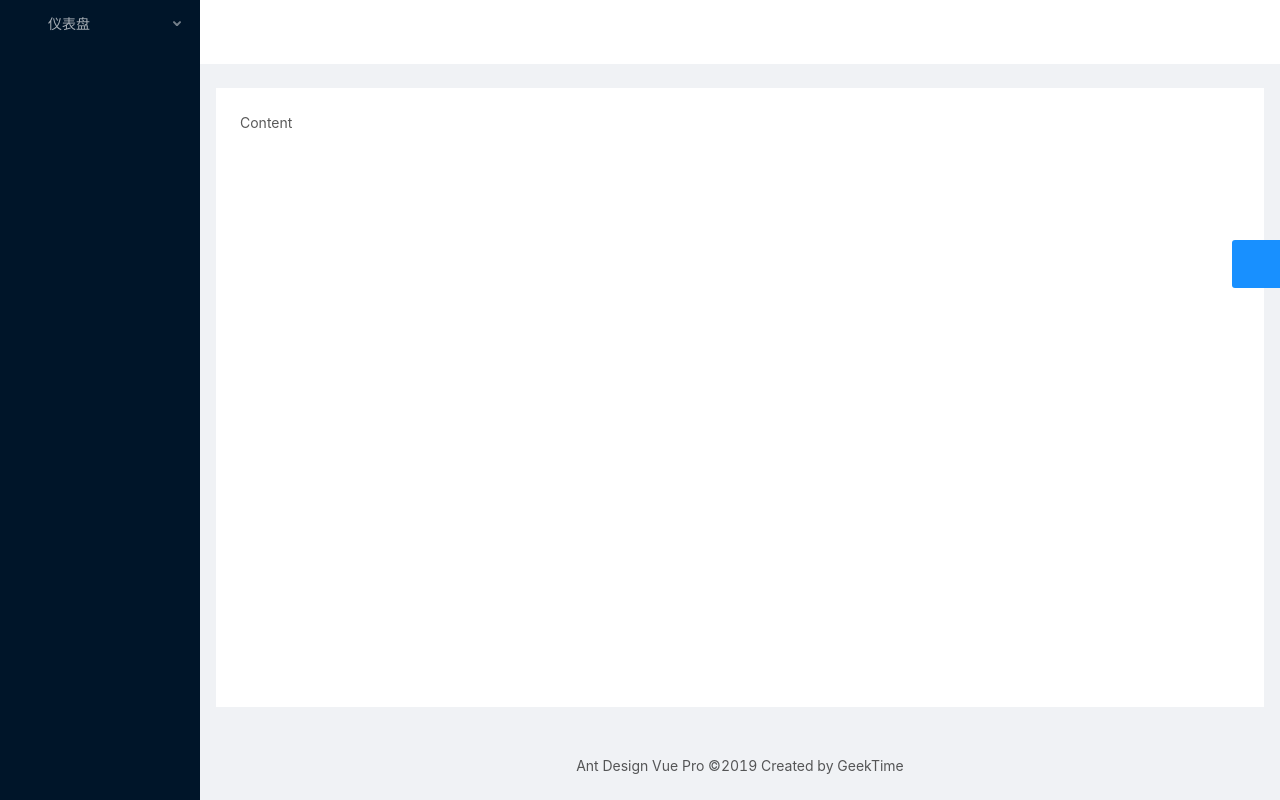
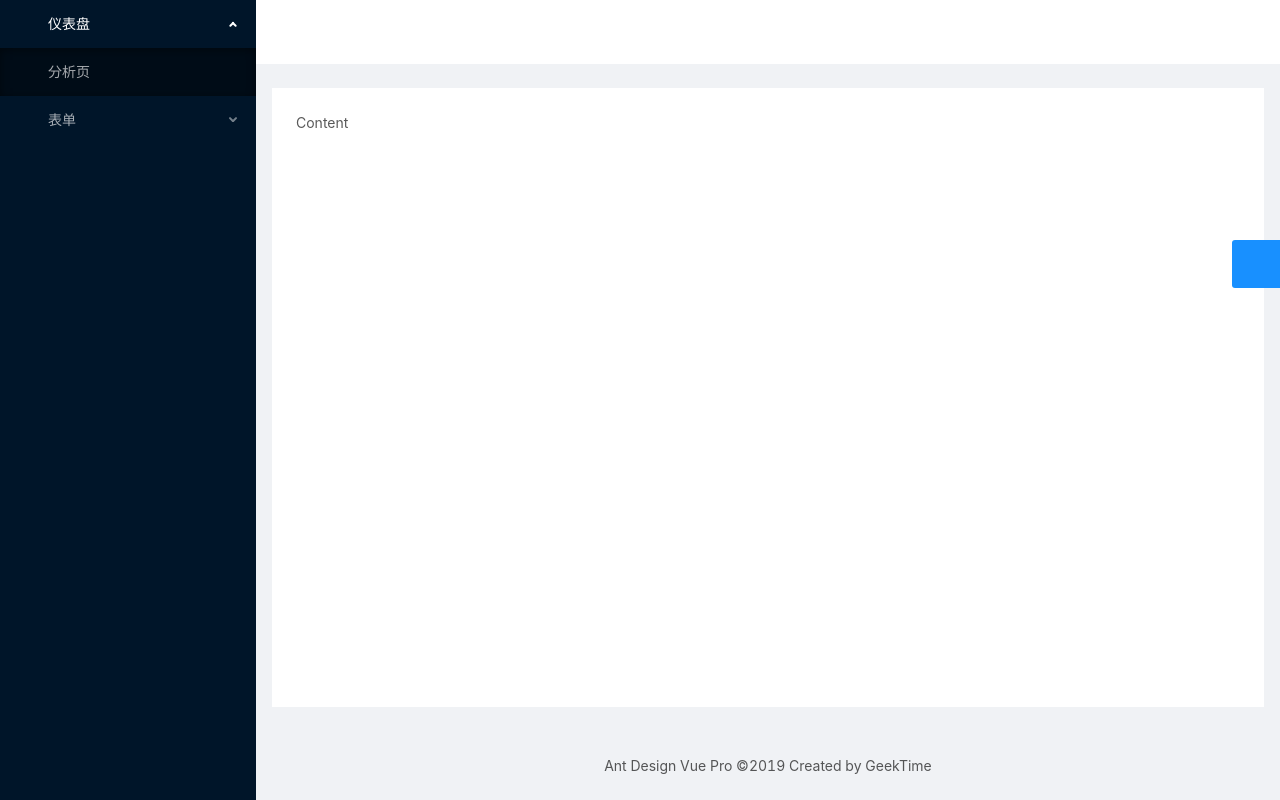
Before and after one commit to zhaozhenhua91/vue-project, a Vue app in the folder ant-design-pro-vue/: page /dashboard/analysis in a window 1280 px wide. Both pictures are taken after a click on the element "仪表盘". Built offline with nearby package versions, Linux system fonts and the light colour scheme.

Commit message:
添加子项目

```diff
--- a/ant-design-pro-vue/public/index.html
+++ b/ant-design-pro-vue/public/index.html
@@ -5,7 +5,7 @@
     <meta http-equiv="X-UA-Compatible" content="IE=edge">
     <meta name="viewport" content="width=device-width,initial-scale=1.0">
     <link rel="icon" href="<%= BASE_URL %>favicon.ico">
-    <title>ant-design-pro-vue</title>
+    <title>vue项目</title>
   </head>
   <body>
     <noscript>
--- a/ant-design-pro-vue/src/layouts/BasicLayout.vue
+++ b/ant-design-pro-vue/src/layouts/BasicLayout.vue
@@ -5,6 +5,7 @@
                     :trigger="null"
                     collapsible
                     v-model="collapsed"
+                    width="256px"
             >
                 <SiderMenu />
             </a-layout-sider>
--- a/ant-design-pro-vue/src/layouts/SiderMenu.vue
+++ b/ant-design-pro-vue/src/layouts/SiderMenu.vue
@@ -1,67 +1,59 @@
 <template>
-    <a-menu theme="dark" mode="inline" :defaultSelectedKeys="['1']">
+  <div style="width: 256px">
+    <a-menu
+      :defaultSelectedKeys="['1']"
+      :defaultOpenKeys="['2']"
+      mode="inline"
+      theme="dark"
+      :inlineCollapsed="collapsed"
+    >
       <template v-for="item in menuData">
-            <a-sub-menu
-            v-if="item.children"
-            :key = "item.path">
-                <span slot="title"><a-icon v-if="item.meta.icon" :type="item.meta.icon" />
-                <span>{{item.meta.title}}</span></span>
-<!--                <template v-for="i in item.children">-->
-<!--                <a-menu-item-->
-<!--                    :key="i.path">-->
-<!--                    <a-icon v-if="i.meta.icon" :type="i.meta.icon" />-->
-<!--                    <span>{{i.meta.title}}</span>-->
-<!--                </a-menu-item>-->
-<!--                </template>-->
-            </a-sub-menu>
-<!--            <sub-menu v-else :menu-info="item" :key="item.path" />-->
-<!--            <a-sub-menu key="sub1">-->
-<!--                <span slot="title"><a-icon type="appstore" /><span>Navigation Three</span></span>-->
-<!--                <a-menu-item key="3">Option 3</a-menu-item>-->
-<!--                <a-menu-item key="4">Option 4</a-menu-item>-->
-<!--                <a-sub-menu key="sub1-2" title="Submenu">-->
-<!--                    <a-menu-item key="5">Option 5</a-menu-item>-->
-<!--                    <a-menu-item key="6">Option 6</a-menu-item>-->
-<!--                </a-sub-menu>-->
-<!--            </a-sub-menu>-->
+        <a-menu-item v-if="!item.children" :key="item.path">
+          <a-icon type="pie-chart" />
+          <span>{{item.meta.title}}</span>
+        </a-menu-item>
+        <sub-menu v-else :menu-info="item" :key="item.path"/>
       </template>
     </a-menu>
+  </div>
 </template>
+
 <script>
-  //  import SubMenu from "./SubMenu";
+/*
+ * recommend SubMenu.vue https://github.com/vueComponent/ant-design-vue/blob/master/components/menu/demo/SubMenu.vue
+ * SubMenu1.vue https://github.com/vueComponent/ant-design-vue/blob/master/components/menu/demo/SubMenu1.vue
+ * */
+import SubMenu from './SubMenu'
 export default {
-        // components: {
-        //     "sub-menu": SubMenu
-        // },
+  components: {
+    'sub-menu': SubMenu,
+  },
   data () {
+    const menuData = this.getMenuData(this.$router.options.routes);
     return {
-                current: ['mail'],
-                openKeys: ['sub1'],
-            }
-        },
-        computed: {
-            menuData : function () {
-                return this.getMenuData(this.$router.options.routes);
+      collapsed: false,
+      list: [],
+      menuData
     }
   },
   methods: {
-            handleClick (e) {
-                console.log('click', e)
-            },
-            titleClick (e) {
-                console.log('titleClick', e)
-            },
       getMenuData(routes) {
-                console.log(routes);
-                const menuData = routes[0].children;
-                console.log(menuData);
+          const menuData = [];
+          routes.forEach(item => {
+              debugger;
+            if (item.name && !item.hideInMenu) {
+                const newItem = {...item};
+                delete newItem.children;
+                if (item.children && !item.hideChildrenInMenu) {
+                    newItem.children = this.getMenuData(item.children);
+                }
+                menuData.push(newItem);
+            } else if (!item.hideInMenu && !item.hideChildrenInMenu && item.children) {
+                menuData.push(...this.getMenuData(item.children));
+            }
+          });
           return menuData;
       }
   },
-        watch: {
-            openKeys (val) {
-                console.log('openKeys', val)
-            },
-        }
 }
 </script>
--- a/ant-design-pro-vue/src/layouts/SubMenu.vue
+++ b/ant-design-pro-vue/src/layouts/SubMenu.vue
@@ -1,37 +1,28 @@
-<template>
-<!--    <a-sub-menu key="sub1">-->
-<!--        <span slot="title"><a-icon type="appstore" /><span>Navigation Three</span></span>-->
-<!--        <a-menu-item key="3">Option 3</a-menu-item>-->
-<!--        <a-menu-item key="4">Option 4</a-menu-item>-->
-<!--        <a-sub-menu key="sub1-2" title="Submenu">-->
-<!--            <a-menu-item key="5">Option 5</a-menu-item>-->
-<!--            <a-menu-item key="6">Option 6</a-menu-item>-->
-<!--        </a-sub-menu>-->
-<!--    </a-sub-menu>-->
-    <a-sub-menu :key="menuInfo.path">
+<template functional>
+  <a-sub-menu
+    :key="props.menuInfo.path"
+  >
     <span slot="title">
-<!--            <a-icon-->
-<!--                    v-if="menuInfo.meta.icon"-->
-<!--                    :type="menuInfo.meta.icon" />-->
-            <span>xxx</span>
+      <a-icon v-if="props.menuInfo.meta.icon" :type="props.menuInfo.meta.icon" /><span>{{ props.menuInfo.meta.title }}</span>
     </span>
-        <template v-for="item in menuInfo.children">
+    <template v-for="item in props.menuInfo.children">
       <a-menu-item
         v-if="!item.children"
-                    :key="item.path">
-                <a-icon v-if="item.meta.icon" :type="item.meta.icon" />
-                <span>{{item.meta.title}}XXXXXX</span>
+        :key="item.path"
+      >
+        <a-icon v-if="item.meta.icon" :type="ite.meta.icon" />
+        <span>{{ item.meta.title }}</span>
       </a-menu-item>
-            <sub-menu v-else :key="item.path" :menu-info="item" />
+      <sub-menu
+        v-else
+        :key="item.path"
+        :menu-info="item"
+      />
     </template>
   </a-sub-menu>
 </template>
 <script>
 export default {
-    props: ["menu-info"],
-    created() {
-        console.log(this.menuInfo);
-    }
+  props: ['menuInfo'],
 };
 </script>
-<style></style>
--- a/ant-design-pro-vue/src/router.js
+++ b/ant-design-pro-vue/src/router.js
@@ -7,6 +7,30 @@
   mode: "history",
   base: process.env.BASE_URL,
   routes: [
+    {
+      path: "/user",
+      hideInMenu: true,
+      component: () =>
+         import("./layouts/UserLayout"),
+      children: [
+        {
+          path: "/user",
+          redirect: "/user/login"
+        },
+        {
+          path: "/user/login",
+          name: "login",
+          component: () =>
+             import("./views/User/Login")
+        },
+        {
+          path: "/user/register",
+          name: "register",
+          component: () =>
+            import("./views/User/Register")
+        }
+      ]
+    },
     {
       path: "/",
       meta: {authority: ['user','admin']},
@@ -20,7 +44,7 @@
         {
           path: '/dashboard',
           name: 'dashboard',
-          meta: {icon: "dashboard", title: '仪表盘'},
+          meta: {icon: "dashboard", title: '仪表盘',authority: ['user']},
           component: {render: h => h('router-view')},
           children: [{
             path: '/dashboard/analysis',
@@ -31,6 +55,19 @@
           }]
         }
       ]
+    },
+    {
+      path: "/form",
+      name: "form",
+      component: {render: h => h("router-view")},
+      meta: {icon: "form", title: "表单",},
+      children: [{
+        path: "/form/basic-form",
+        name: "basicform",
+        meta: {title: "基础表单"},
+        component: () =>
+        import("./views/Forms/BasicForm")
+      }]
     }
   ]
 });
```
Also changed, not shown: ant-design-pro-vue/src/utils/auth.js (added, +14 -0 lines), ant-design-pro-vue/src/layouts/UserLayout.vue (added), ant-design-pro-vue/src/views/Forms/BasicForm.vue (added), ant-design-pro-vue/src/views/User/Login.vue (added), ant-design-pro-vue/src/views/User/Register.vue (added). Lines whose indentation alone changed are shown as unchanged.
